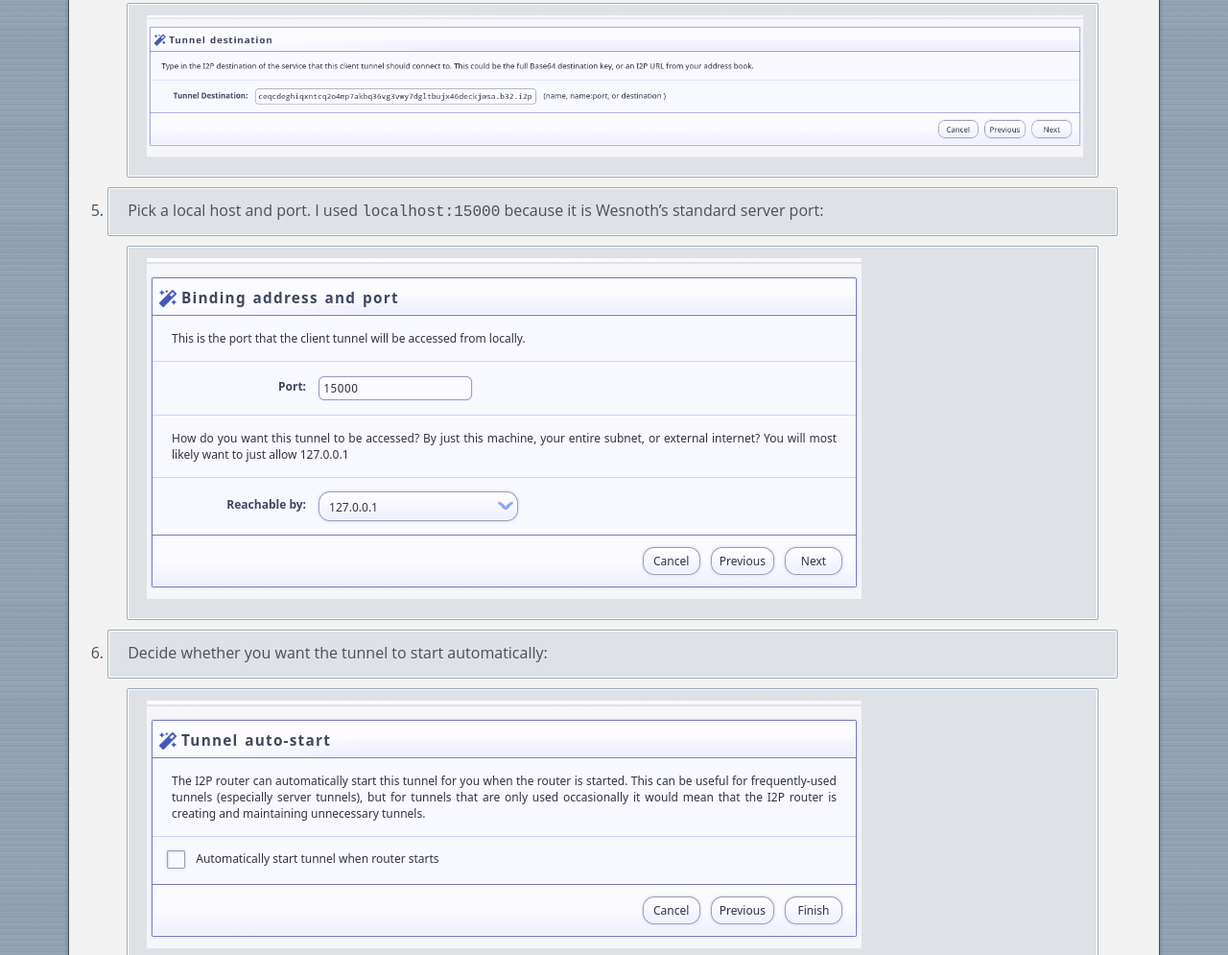
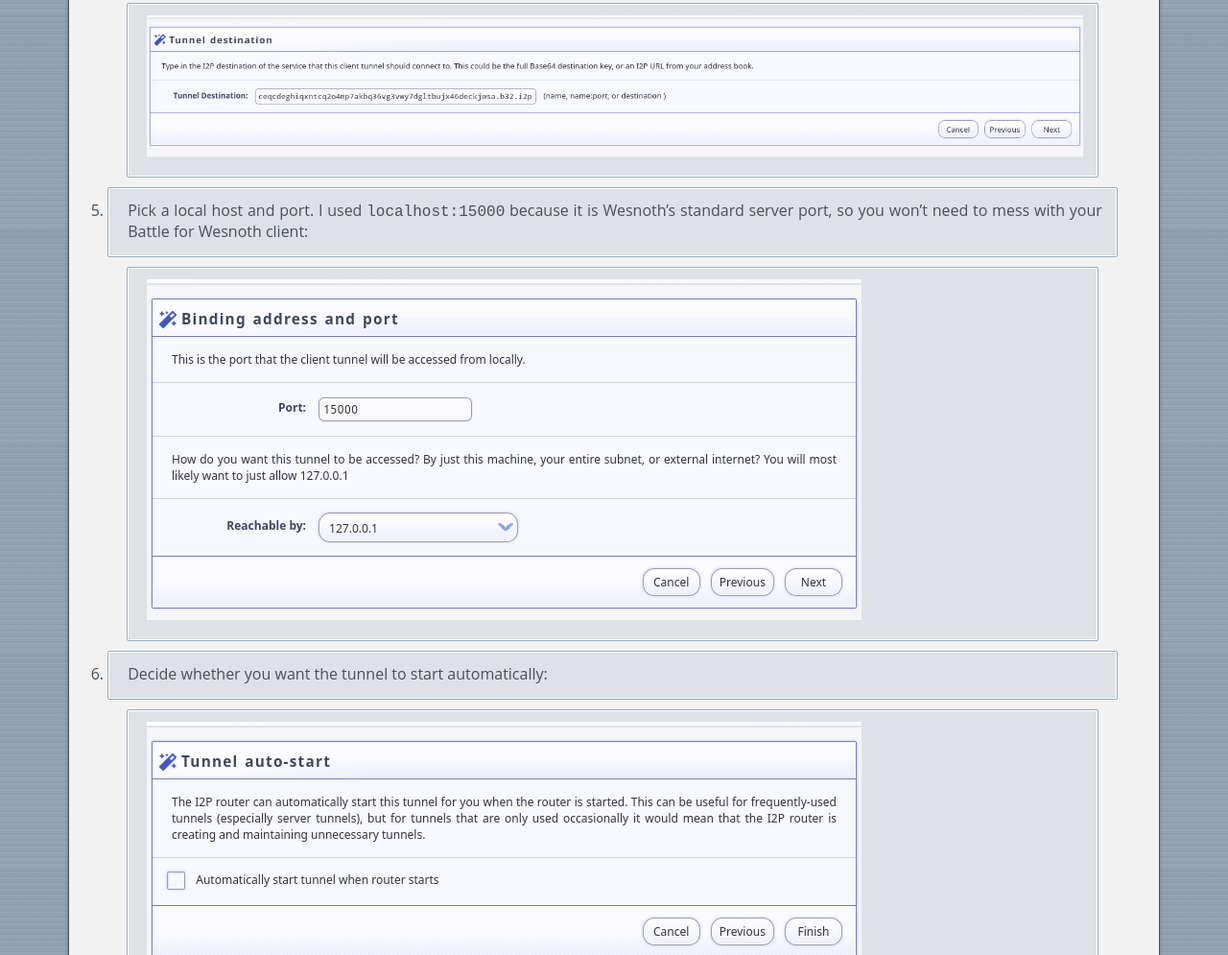
Before and after one commit to eyedeekay/battle-for-wesnoth-i2p, a plain HTML site: page index.html in a window 1280 px wide. Shown: the part 2317-3312 px from the top of the page at 96% size. Drawn offline with Linux system fonts and the light colour scheme.

Commit message:
Write client tutorial

```diff
--- a/index.html
+++ b/index.html
@@ -35,7 +35,7 @@
 <li><img src="tunnel-wizard-4.png" title="fig:" alt="Tunnel Destination" /></li>
 </ul>
 <ol start="5" type="1">
-<li>Pick a local host and port. I used <code>localhost:15000</code> because it is Wesnoth’s standard server port:</li>
+<li>Pick a local host and port. I used <code>localhost:15000</code> because it is Wesnoth’s standard server port, so you won’t need to mess with your Battle for Wesnoth client:</li>
 </ol>
 <ul>
 <li><img src="tunnel-wizard-5.png" title="fig:" alt="Local Host and Port" /></li>
```
Also changed, not shown: 1 other file.
